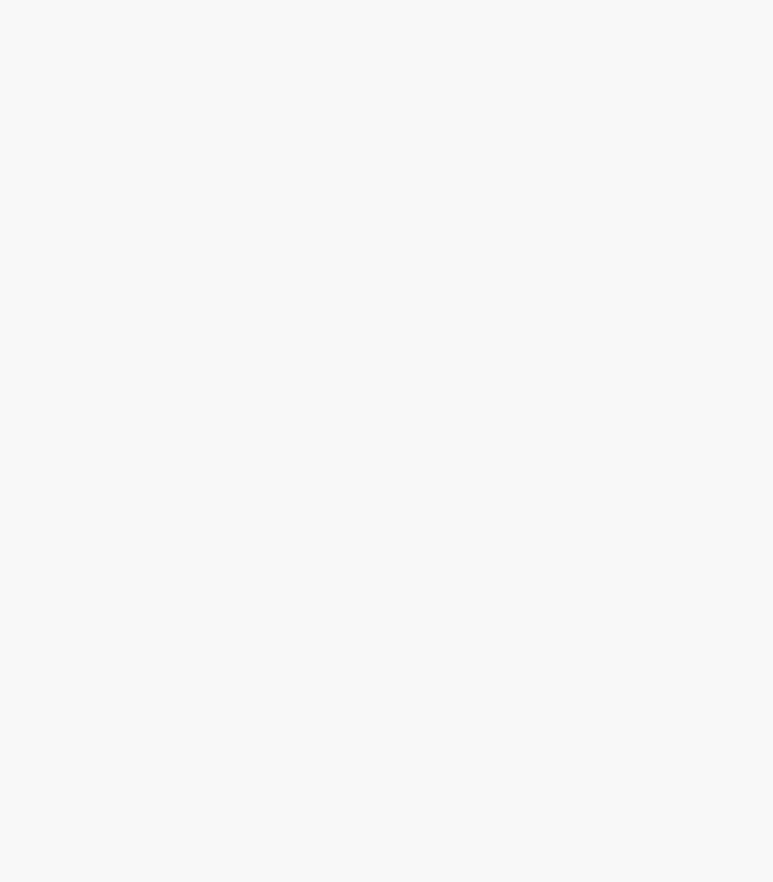
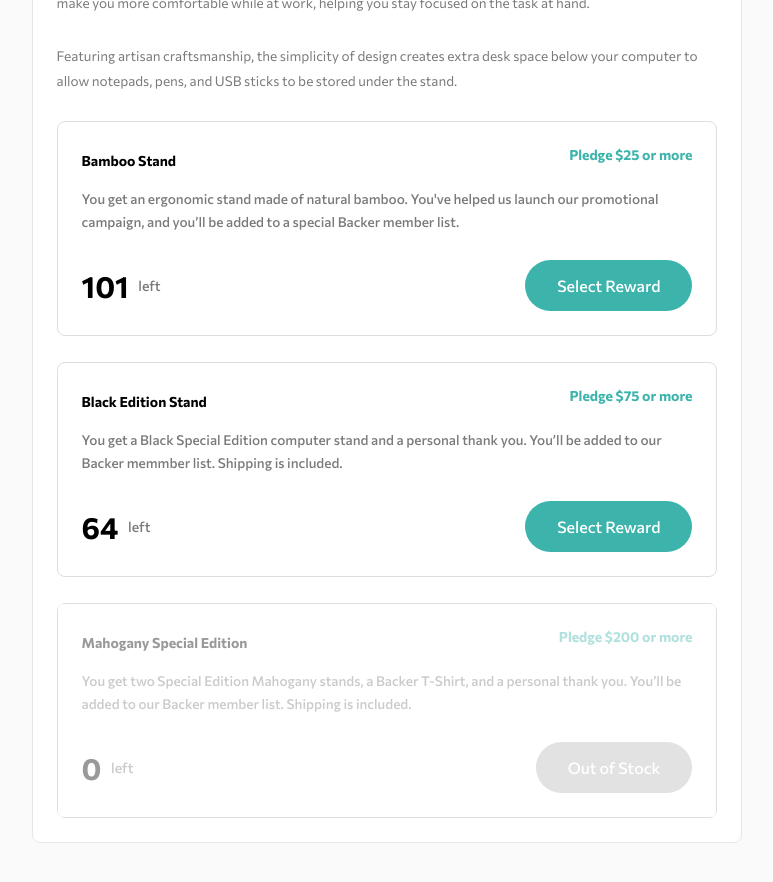
Before and after one commit to cendyz/Crowdfunding-product-page, a React (Vite) app: page / in a window 1280 px wide. Shown: the part 960-1842 px from the top of the page, without its empty margins (253-1026 px from the left). Before the commit the page ends 848 px from the top, so only its background shows below. Built offline with nearby package versions, Linux system fonts and the light colour scheme.

Commit message:
lastbox ok

```diff
--- a/src/components/Main/LastBox/LastBox.jsx
+++ b/src/components/Main/LastBox/LastBox.jsx
@@ -1,3 +1,7 @@
+import './lastBox.scss'
+import { v4 as uuidv4 } from 'uuid'
+import { lastData } from '../../../data'
+
 const LastBox = () => {
 	return (
 		<div className='last-box'>
@@ -14,66 +18,29 @@ const LastBox = () => {
 				extra desk space below your computer to allow notepads, pens, and
 				USB sticks to be stored under the stand.
 			</p>
-			<div className='last-box-inner'>
+			{lastData.map(({ title, pledge, text, price, stock }) => {
+				const id = uuidv4()
+				return (
+					<div className='last-box-inner' key={id}>
 						<div className='last-box-up-wrapper'>
-					<h3 className='last-box-inner-title'>Bamboo Stand</h3>
-					<p className='last-box-inner-pledge'>Pledge $25 or more</p>
+							<h3 className='last-box-inner-title'>{title}</h3>
+							<p className='last-box-inner-pledge'>
+								Pledge ${pledge} or more
+							</p>
 						</div>
-				<p className='last-box-inner-text'>
-					You get an ergonomic stand made of natural bamboo. You've helped
-					us launch our promotional campaign, and you’ll be added to a
-					special Backer member list.
-				</p>
+						<p className='last-box-inner-text'>{text}</p>
 						<div className='last-box-down-wrapper'>
 							<div className='last-box-inner-left'>
-						<p className='last-box-inner-left-price'>101</p>
+								<p className='last-box-inner-left-price'>{price}</p>
 								<p className='last-box-inner-left-text'>left</p>
 							</div>
 							<button className='last-box-inner-left-btn'>
-						Select Reward
+								{stock || 'Select Reward'}
 							</button>
 						</div>
 					</div>
-			<div className='last-box-inner'>
-				<div className='last-box-up-wrapper'>
-					<h3 className='last-box-inner-title'>Black Edition Stand</h3>
-					<p className='last-box-inner-pledge'>Pledge $75 or more</p>
-				</div>
-				<p className='last-box-inner-text'>
-					You get a Black Special Edition computer stand and a personal
-					thank you. You’ll be added to our Backer memmber list. Shipping
-					is included.
-				</p>
-				<div className='last-box-down-wrapper'>
-					<div className='last-box-inner-left'>
-						<p className='last-box-inner-left-price'>64</p>
-						<p className='last-box-inner-left-text'>left</p>
-					</div>
-					<button className='last-box-inner-left-btn'>
-						Select Reward
-					</button>
-				</div>
-			</div>
-			<div className='last-box-inner'>
-				<div className='last-box-up-wrapper'>
-					<h3 className='last-box-inner-title'>
-						Mahogany Special Edition
-					</h3>
-					<p className='last-box-inner-pledge'>Pledge $200 or more</p>
-				</div>
-				<p className='last-box-inner-text'>
-					You get two Special Edition Mahogany stands, a Backer T-Shirt,
-					and a personal thank you. You’ll be added to our Backer member
-					list. Shipping is included.
-				</p>
-				<div className='last-box-down-wrapper'>
-					<div className='last-box-inner-left'>
-						<p className='last-box-inner-left-price'>0</p>
-						<p className='last-box-inner-left-text'>Out of Stock</p>
-					</div>
-					<button className='last-box-inner-left-btn'>Out of Stock</button>
-				</div>
-			</div>
+				)
+			})}
 		</div>
 	)
 }
--- a/src/components/Main/LastBox/lastBox.scss
+++ b/src/components/Main/LastBox/lastBox.scss
@@ -37,7 +37,15 @@
 }
 
 .last-box-inner-left-price {
-    @include left-price;
+	@include left-price;
+}
+
+.last-box-inner-left-text {
+	@include left-text;
+}
+
+.last-box-inner-left-btn {
+	@include click-btn;
 }
 
 @media (min-width: 992px) {
@@ -50,4 +58,8 @@
 	.last-box-inner-left {
 		margin-bottom: 0;
 	}
+	.last-box-inner-left-btn {
+		@include btn-transition;
+		transition: color 0.2s, background-color 0.2s;
+	}
 }
--- a/src/components/Main/Main.jsx
+++ b/src/components/Main/Main.jsx
@@ -1,11 +1,11 @@
-import { FirstBox, SecondBox } from './index'
+import { FirstBox, SecondBox, LastBox } from './index'
 
 const Main = () => {
 	return (
 		<main className='main'>
 			<FirstBox />
 			<SecondBox />
-
+			<LastBox />
 			<div className='modal'>
 				<div className='modal-up-box'>
 					<h2 className='modal-box-title'>Back this project</h2>
--- a/src/components/Main/SecondBox/SecondBox.jsx
+++ b/src/components/Main/SecondBox/SecondBox.jsx
@@ -7,8 +7,9 @@ const SecondBox = () => {
 		<div className='second-box'>
 			<div className='second-box-wrapper'>
 				{secondData.map(({ price, text }) => {
+					const id = uuidv4()
 					return (
-						<div className='second-box-content'>
+						<div className='second-box-content' key={id}>
 							<p className='second-box-content-price'>{price}</p>
 							<p className='second-box-content-text'>{text}</p>
 							<div className='second-box-content-line'></div>
--- a/src/components/Main/index.jsx
+++ b/src/components/Main/index.jsx
@@ -1,4 +1,5 @@
 import FirstBox from './FirstBox/FirstBox'
 import SecondBox from './SecondBox/SecondBox'
+import LastBox from './LastBox/LastBox'
 
-export { FirstBox, SecondBox }
+export { FirstBox, SecondBox, LastBox }
--- a/src/data.js
+++ b/src/data.js
@@ -24,3 +24,25 @@ export const secondData = [
 		text: 'days left',
 	},
 ]
+
+export const lastData = [
+	{
+		title: 'Bamboo Stand',
+		pledge: 25,
+		text: "You get an ergonomic stand made of natural bamboo. You've helped us launch our promotional campaign, and you’ll be added to a special Backer member list.",
+		price: 101,
+	},
+	{
+		title: 'Black Edition Stand',
+		pledge: 75,
+		text: 'You get a Black Special Edition computer stand and a personal thank you. You’ll be added to our Backer memmber list. Shipping is included.',
+		price: 64,
+	},
+	{
+		title: 'Mahogany Special Edition',
+		pledge: 200,
+		text: 'You get two Special Edition Mahogany stands, a Backer T-Shirt, and a personal thank you. You’ll be added to our Backer member list. Shipping is included.',
+		price: 0,
+		stock: 'Out of Stock',
+	},
+]
--- a/src/sass/main.scss
+++ b/src/sass/main.scss
@@ -68,13 +68,11 @@ body {
 	@include left-price;
 }
 
-.last-box-inner-left-text,
 .modal-box-inner-left-text,
 .modal-box-inner-left-text-desktop {
 	@include left-text;
 }
 
-.last-box-inner-left-btn,
 .modal-box-inner-left-btn,
 .complete-btn,
 .modal-bottom-continue {
@@ -184,7 +182,6 @@ body {
 		@include width;
 	}
 
-	.last-box-inner-left-btn,
 	.complete-btn {
 		@include btn-transition;
 	}
@@ -351,13 +348,7 @@ body {
 		width: 25%;
 	}
 
-	.last-box-inner-left-btn {
-		transition: color 0.2s, background-color 0.2s;
-	}
 
-	.last-box-inner-left-btn:hover {
-		background-color: var(--dark-cyan);
-	}
 
 	.complete {
 		top: 47%;
--- a/src/sass/utilities/_mixins.scss
+++ b/src/sass/utilities/_mixins.scss
@@ -124,7 +124,7 @@
 }
 
 @mixin btn-transition {
-	transition: background-color 0.2s cubic-bezier(0.39, 0.575, 0.565, 1);
+	transition: background-color 0.2s;
 
 	&:hover,
 	&:focus {
```
Lines whose indentation alone changed are shown as unchanged.
